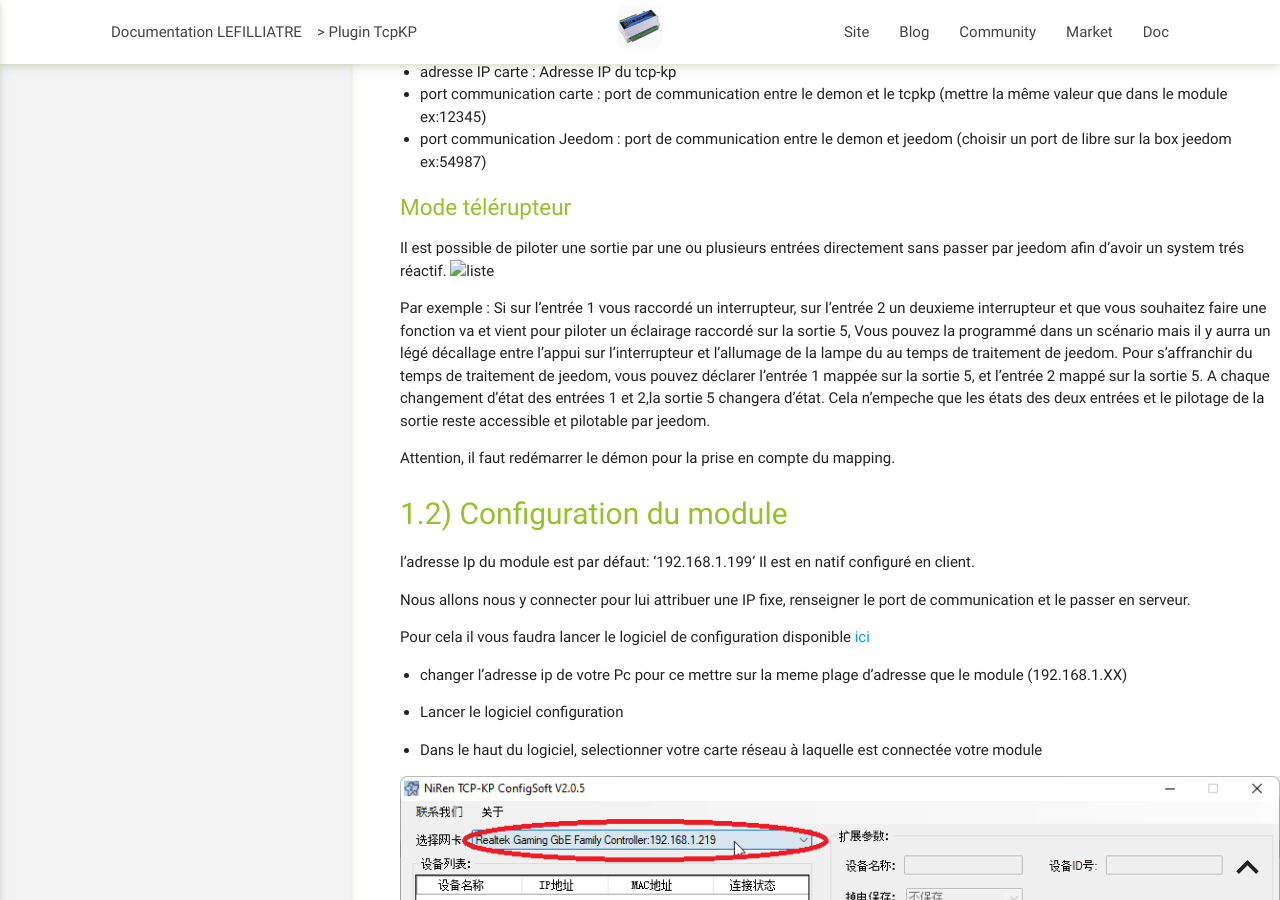
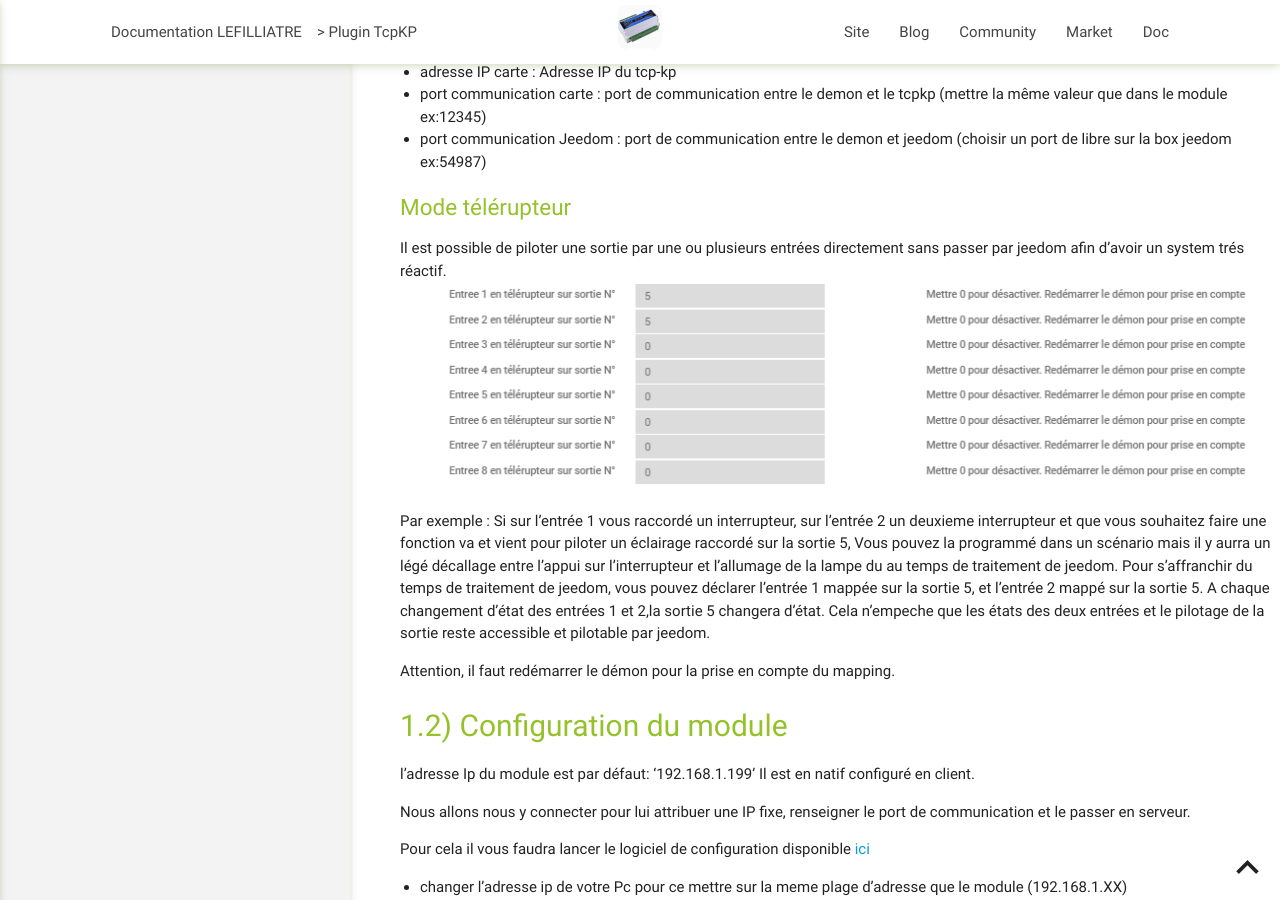
Before and after one commit to lefilliatre/lefilliatre-documentation, a Jekyll site: the page built from tcpkp/fr_FR/index.md, in a window 1280 px wide and 900 px high, scrolled down 1888 px. Built offline with Jekyll 4.4.1, drawn with Linux system fonts in a browser that asks for light colours.

Commit message:
Update index.md

```diff
--- a/tcpkp/fr_FR/index.md
+++ b/tcpkp/fr_FR/index.md
@@ -34,7 +34,7 @@ Pour utilser le plugins, vous devez configurer les informations suivante:
 ### Mode télérupteur
 
 Il est possible de piloter une sortie par une ou plusieurs entrées directement sans passer par jeedom afin d'avoir un system trés réactif.
-![liste](https://lefilliatre.github.io/lefilliatre-documentation/tcpkp/lefilliatre-documentation/sources/mapping.png)
+![liste](https://lefilliatre.github.io/lefilliatre-documentation/tcpkp/sources/mapping.png)
 
 Par exemple :
 Si sur l'entrée 1 vous raccordé un interrupteur, sur l'entrée 2 un deuxieme interrupteur et que vous souhaitez faire une fonction va et vient pour piloter un éclairage raccordé sur la sortie 5,
```
